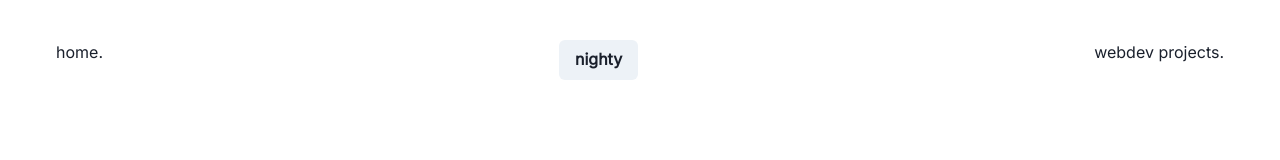
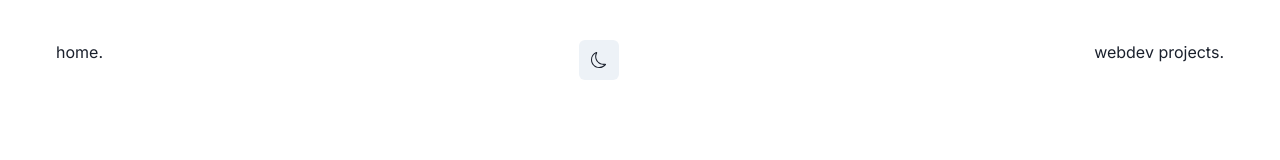
Before and after one commit to MertGonul91/portfolio, a React (Create React App) app: page / in a window 1280 px wide. Shown: the top 160 px of the page. Built offline with nearby package versions, Linux system fonts and the light colour scheme.

Commit message:
Switched to logos in Dark Mode Toggle

```diff
--- a/src/components/DarkMode.js
+++ b/src/components/DarkMode.js
@@ -1,24 +1,20 @@
 import React from 'react';
-import { Button, useColorMode, Text, useMediaQuery } from '@chakra-ui/react';
+import {
+  Button,
+  IconButton,
+  useColorMode,
+  Text,
+  useMediaQuery,
+} from '@chakra-ui/react';
+import { BsMoon, BsSun } from 'react-icons/bs';
 
 const DarkMode = () => {
   const { colorMode, toggleColorMode } = useColorMode();
-  const [mobile] = useMediaQuery('(max-width: 450px)');
   return (
     <>
-      {mobile ? (
-        <Button onClick={toggleColorMode}>
-          {colorMode === 'light' ? (
-            <Text fontSize='xs'>nighty</Text>
-          ) : (
-            <Text fontSize='xs'>sunny</Text>
-          )}
-        </Button>
-      ) : (
-        <Button onClick={toggleColorMode}>
-          {colorMode === 'light' ? <Text>nighty</Text> : <Text>sunny</Text>}
-        </Button>
-      )}
+      <IconButton onClick={toggleColorMode} size='md'>
+        {colorMode === 'light' ? <BsMoon /> : <BsSun />}
+      </IconButton>
     </>
   );
 };
```
